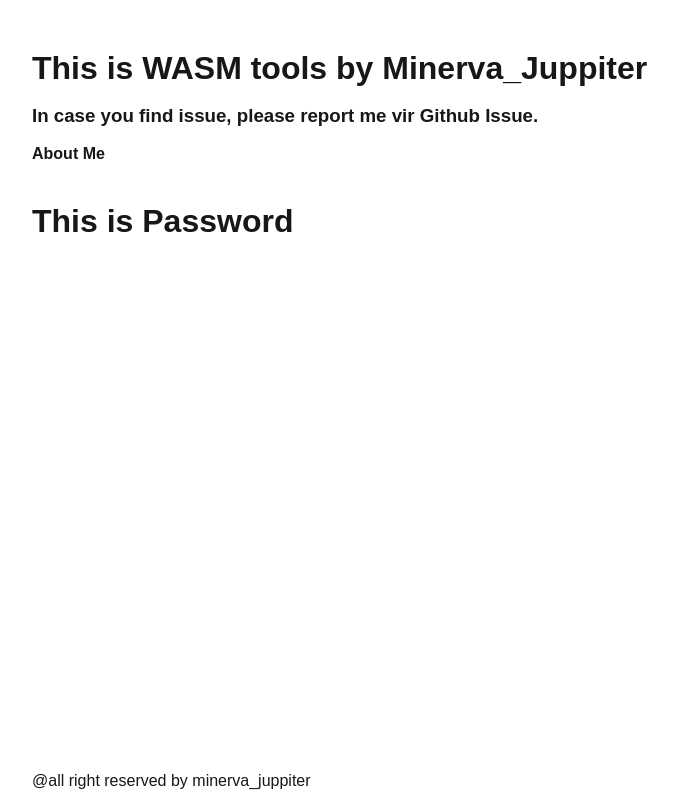
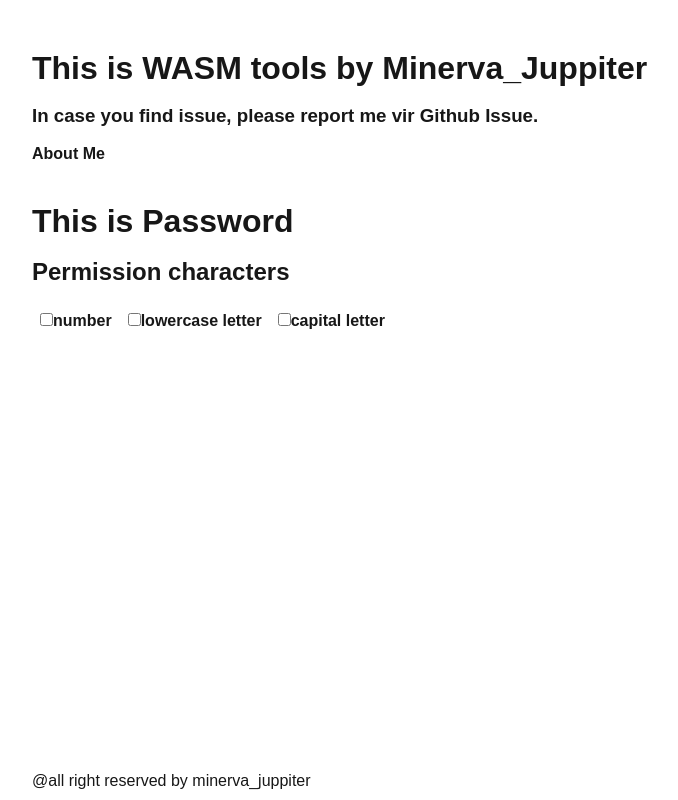
Before and after one commit to minerva-jupiter/wasm-tools-mj, a Next.js app: page /password in a window 1280 px wide. Shown: the whole page, without its empty margins (96-774 px from the left). Built offline with nearby package versions, Linux system fonts and the light colour scheme.

Commit message:
add permission characters

```diff
--- a/app/layout.tsx
+++ b/app/layout.tsx
@@ -32,7 +32,9 @@ export default function RootLayout({
 				<br/>
 				<a href="https://www.minervajuppiter.net/"><h4>About Me</h4></a>
 			</header>
-        	{children}
+			<main>
+        		{children}
+			</main>
 			<footer>
 			<p>@all right reserved by minerva_juppiter</p>
 			</footer>
--- a/app/page.tsx
+++ b/app/page.tsx
@@ -2,12 +2,12 @@ import Link from "next/link";
 
 export default function Home() {
 	return (
-		<main>
+		<>
 			<h1>Home</h1>
 			<br />
 			<ul>
 				<li><Link href="/password">PasswordGenerator</Link></li>
 			</ul>
-		</main>
+		</>
 	);
 }
--- a/app/password/page.tsx
+++ b/app/password/page.tsx
@@ -1,8 +1,35 @@
+'use client'
+
+import "./style-password.css";
+import React, { useState } from "react";
 
 export default function Password() {
+	const [numberIsChecked,setNumberIsChecked] = useState(false);
+	const handleNumberCheckboxChange = (event) => {
+		const checked = event.target.checked;
+		setNumberIsChecked(checked);
+	};
+
+	const [lowletterIsChecked,setLowletterIsChecked] = useState(false);
+	const handleLowletterCheckboxChange = (event) => {
+		const checked = event.target.checked;
+		setLowletterIsChecked(checked);
+	};
+	const [capitalletterIsChecked,setCapitalletterIsChecked] = useState(false);
+	const handleCapitalletterCheckboxChange = (event) => {
+		const checked = event.target.checked;
+		setCapitalletterIsChecked(checked);
+	};
+
 	return (
-		<main>
+		<>
 			<h1>This is Password</h1>
-		</main>
+			<br />
+			<h2>Permission characters</h2>
+			<br />
+			<h4 className="permissionListItem"><input type="checkbox" checked={numberIsChecked} onChange={handleNumberCheckboxChange}/>number</h4>
+			<h4 className="permissionListItem"><input type="checkbox" checked={lowletterIsChecked} onChange={handleLowletterCheckboxChange}/>lowercase letter</h4>
+			<h4 className="permissionListItem"><input type="checkbox" checked={capitalletterIsChecked} onChange={handleCapitalletterCheckboxChange}/>capital letter</h4>
+		</>
 	);
-}
+};
--- /dev/null
+++ b/app/password/style-password.css
@@ -0,0 +1,8 @@
+.permissionListItem {
+	float: left;
+	padding: 0.5rem;
+}
+
+.permissionList {
+	overflow: hidden;
+}
```
Also changed, not shown: 1 other file (tests, documents, lock files or other folders).
